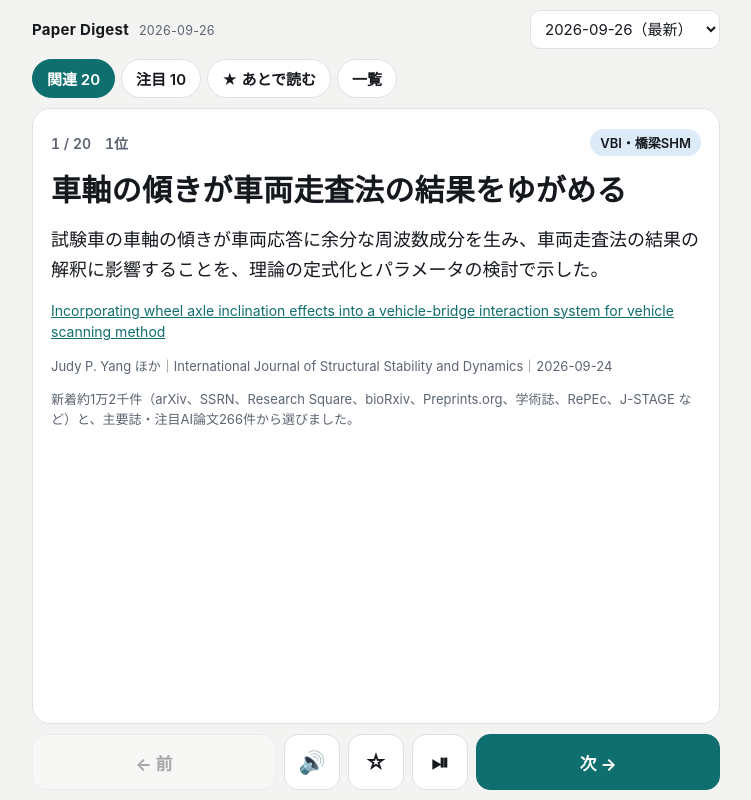
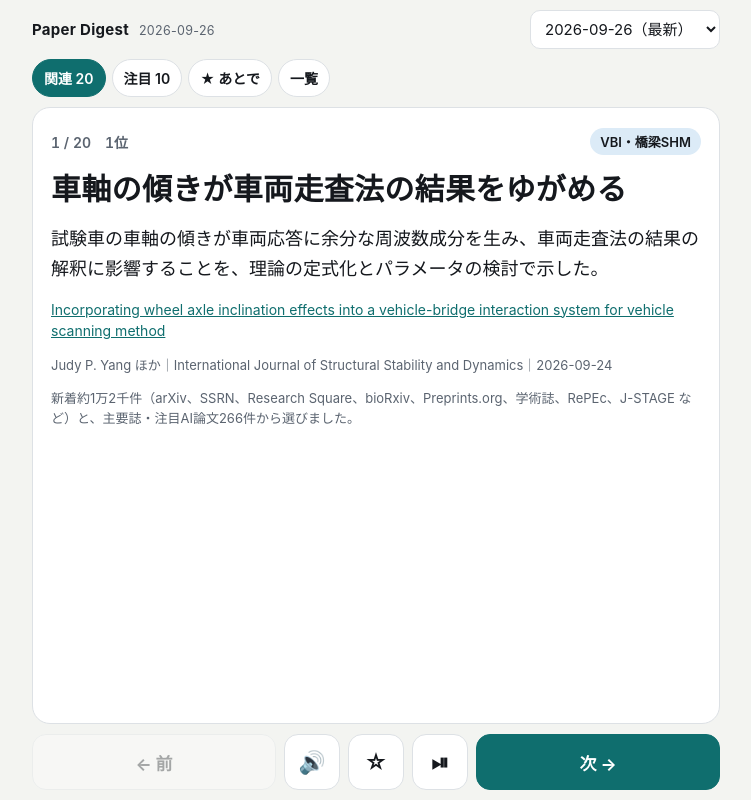
Before and after one commit to ShinFROG/Paper_Digest, a plain HTML site: page archive/2026-09-26.html in a window 1280 px wide. Shown: the whole page, without its empty margins (264-1015 px from the left). Drawn offline with Linux system fonts and the light colour scheme.

Commit message:
Daily papers 2026-09-26

```diff
--- a/archive/2026-09-26.html
+++ b/archive/2026-09-26.html
@@ -71,7 +71,7 @@ a { color: var(--accent); }
 .tabs::-webkit-scrollbar { display: none; }
 .tab {
   flex: 0 0 auto; border: 1px solid var(--line); background: var(--surface);
-  border-radius: 999px; padding: 8px 14px; font-size: 15px; font-weight: 600;
+  border-radius: 999px; padding: 8px 11px; font-size: 14px; font-weight: 600;
 }
 .tab[aria-pressed="true"] { background: var(--accent); border-color: var(--accent); color: var(--accent-ink); }
 /* card */
@@ -133,7 +133,7 @@ a { color: var(--accent); }
     <div class="tabs" role="group" aria-label="表示の切り替え">
       <button class="tab" data-view="part1" type="button">関連 20</button>
       <button class="tab" data-view="part2" type="button">注目 10</button>
-      <button class="tab" data-view="marks" type="button">★ あとで読む</button>
+      <button class="tab" data-view="marks" type="button">★ あとで</button>
       <button class="tab" data-view="list" type="button">一覧</button>
     </div>
   </header>
```
Also changed, not shown: index.html (+2 -2 lines).
